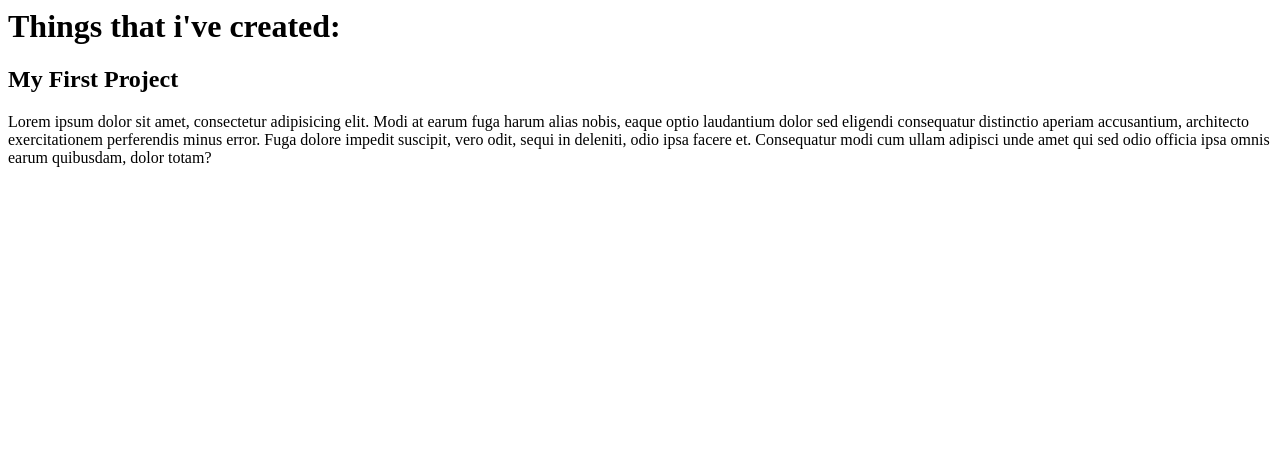
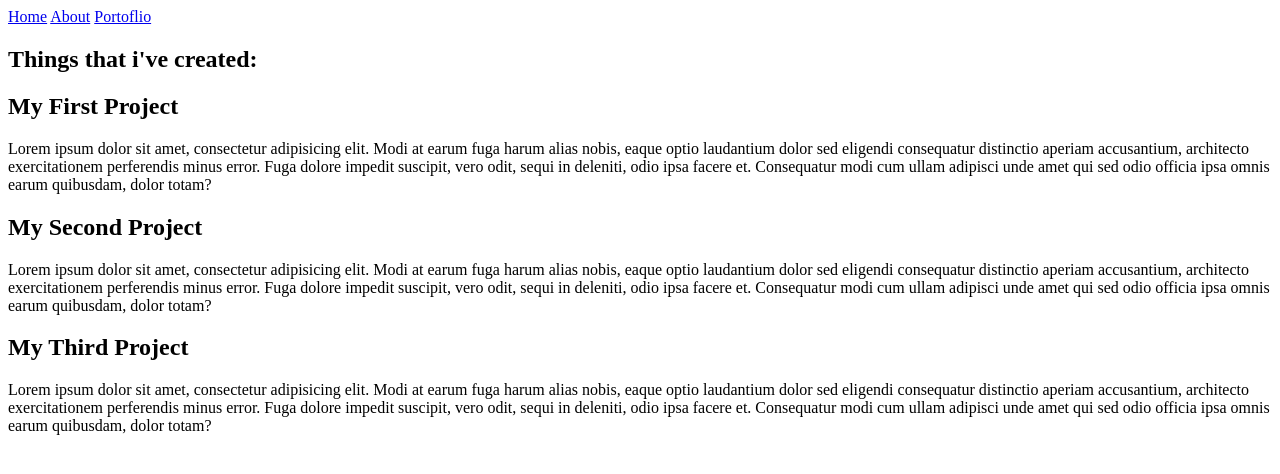
Before and after one commit to Olivialrj/Personal_Site, a plain HTML site: page portfolio.html in a window 1280 px wide. Drawn offline with Linux system fonts and the light colour scheme.

Commit message:
Portfolio 2.0

```diff
--- a/portfolio.html
+++ b/portfolio.html
@@ -1,16 +1,35 @@
 <html>
   <head>
     <title>My Portfolio</title>
+    <link rel="stylesheet" href="./style.css" />
   </head>
 
   <body>
-    <h1>Things that i've created: </h1>
+    <header>
+      <nav>
+          <a href="index.html">Home</a>
+          <a href="about.html">About</a>
+          <a href="portfolio.html">Portoflio</a>
+      </nav>
+    </header>
 
     <section>
+    <h1>Things that i've created: </h1>
         <h2>My First Project</h2>
-        <p>Lorem ipsum dolor sit amet, consectetur adipisicing elit. Modi at earum fuga harum alias nobis, eaque optio laudantium dolor sed eligendi consequatur distinctio aperiam accusantium, architecto exercitationem perferendis minus error.
+          <p>Lorem ipsum dolor sit amet, consectetur adipisicing elit. Modi at earum fuga harum alias nobis, eaque optio laudantium dolor sed eligendi consequatur distinctio aperiam accusantium, architecto exercitationem perferendis minus error.
 
             Fuga dolore impedit suscipit, vero odit, sequi in deleniti, odio ipsa facere et. Consequatur modi cum ullam adipisci unde amet qui sed odio officia ipsa omnis earum quibusdam, dolor totam?</p>
-    </section>
+
+        <h2>My Second Project</h2>
+          <p>Lorem ipsum dolor sit amet, consectetur adipisicing elit. Modi at earum fuga harum alias nobis, eaque optio laudantium dolor sed eligendi consequatur distinctio aperiam accusantium, architecto exercitationem perferendis minus error.
+
+            Fuga dolore impedit suscipit, vero odit, sequi in deleniti, odio ipsa facere et. Consequatur modi cum ullam adipisci unde amet qui sed odio officia ipsa omnis earum quibusdam, dolor totam?</p>
+
+        <h2>My Third Project</h2>
+          <p>Lorem ipsum dolor sit amet, consectetur adipisicing elit. Modi at earum fuga harum alias nobis, eaque optio laudantium dolor sed eligendi consequatur distinctio aperiam accusantium, architecto exercitationem perferendis minus error.
+
+            Fuga dolore impedit suscipit, vero odit, sequi in deleniti, odio ipsa facere et. Consequatur modi cum ullam adipisci unde amet qui sed odio officia ipsa omnis earum quibusdam, dolor totam?</p>
+
+          </section>
   </body>
 </html>
```
